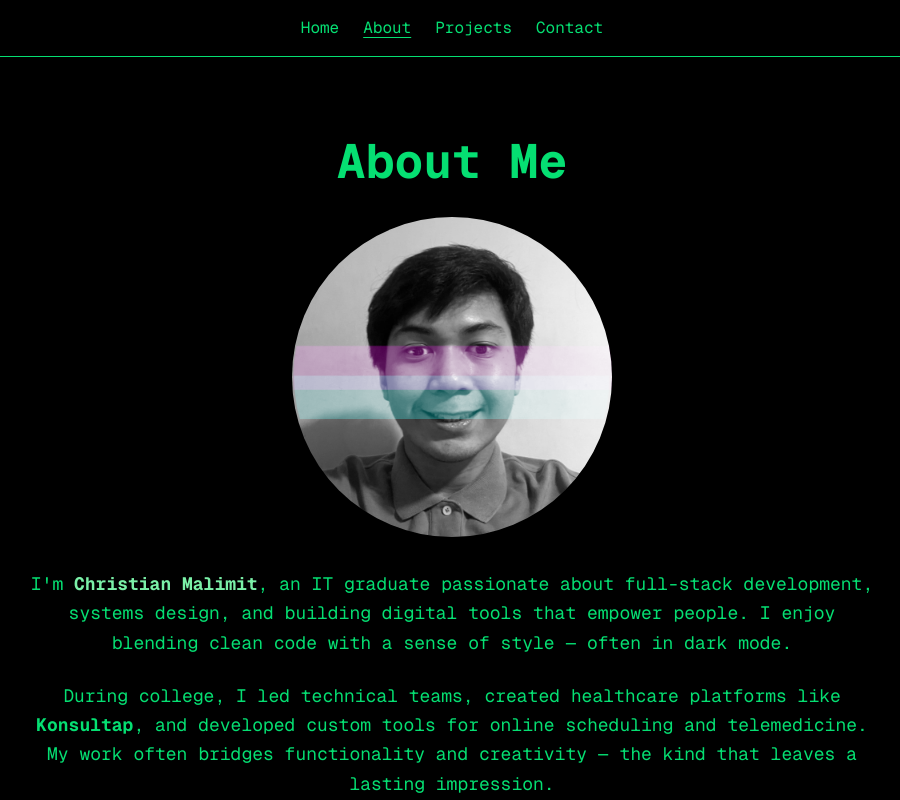
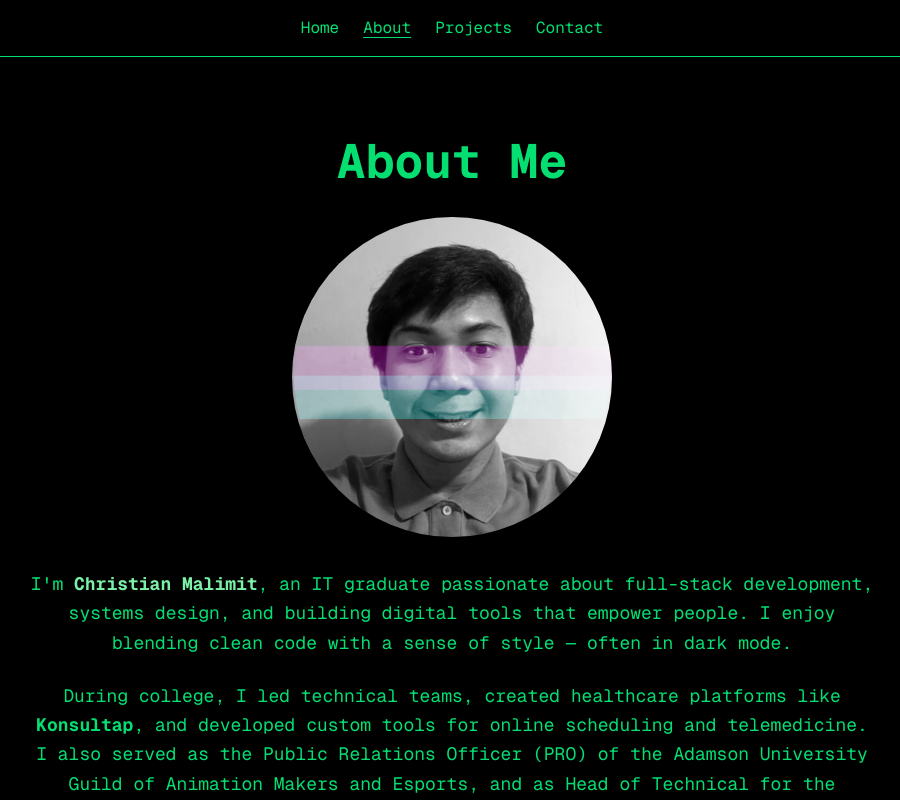
Before and after one commit to IndigoBrando/my-portfolio, a Next.js app: page /about in a window 1280 px wide. Shown: the top 800 px of the page, without its empty margins (188-1088 px from the left). Built offline with nearby package versions, Linux system fonts and the light colour scheme.

Commit message:
Update page.tsx

```diff
--- a/src/app/about/page.tsx
+++ b/src/app/about/page.tsx
@@ -29,10 +29,10 @@ export default function AboutPage() {
           systems design, and building digital tools that empower people. I enjoy blending clean code with a sense of style — often in dark mode.
         </p>
 
-        <p className="text-lg leading-relaxed mb-6">
+       <p className="text-lg leading-relaxed mb-6">
           During college, I led technical teams, created healthcare platforms like <strong>Konsultap</strong>, and developed custom tools
-          for online scheduling and telemedicine. My work often bridges functionality and creativity — the kind that leaves a lasting impression.
-        </p>
+          for online scheduling and telemedicine. I also served as the Public Relations Officer (PRO) of the Adamson University Guild of Animation Makers and Esports, and as Head of Technical for the Adamson IT and IS Society. My work often bridges functionality and creativity — the kind that leaves a lasting impression.
+      </p>
 
         <p className="text-lg leading-relaxed mb-6">
           During my final year, I also completed an internship at the <strong>Department of Environment and Natural Resources (DENR) MIMAROPA</strong>,
```
